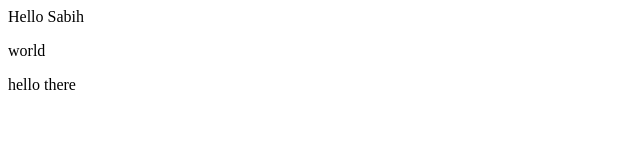
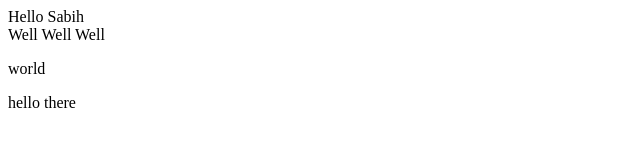
Before and after one commit to qsabih9/repo-demo, a plain HTML site: page index.html in a window 1280 px wide. Shown: the whole page, without its empty margins (0-640 px from the left). Drawn offline with Linux system fonts and the light colour scheme.

Commit message:
Well Well Well Added

```diff
--- a/index.html
+++ b/index.html
@@ -1,3 +1,4 @@
 <div>Hello Sabih</div>
+<div>Well Well Well</div>
 <p>world</p>
 <p>hello there</p>
```
